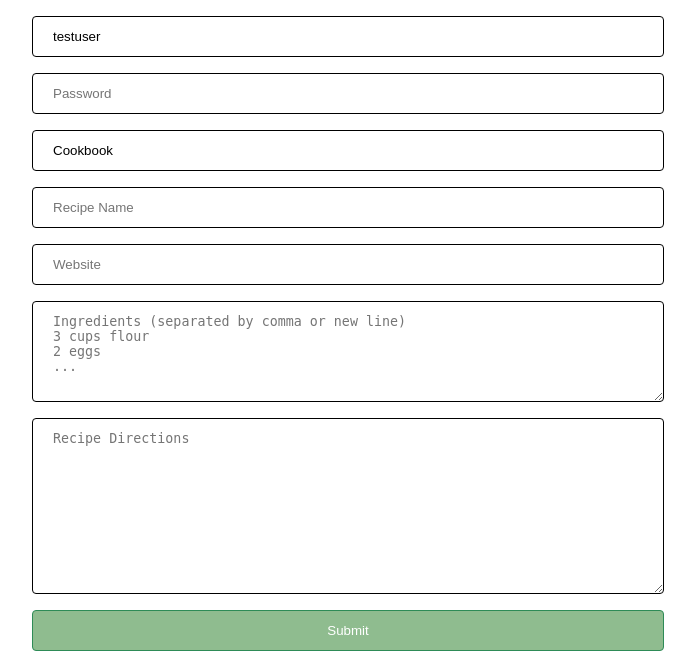
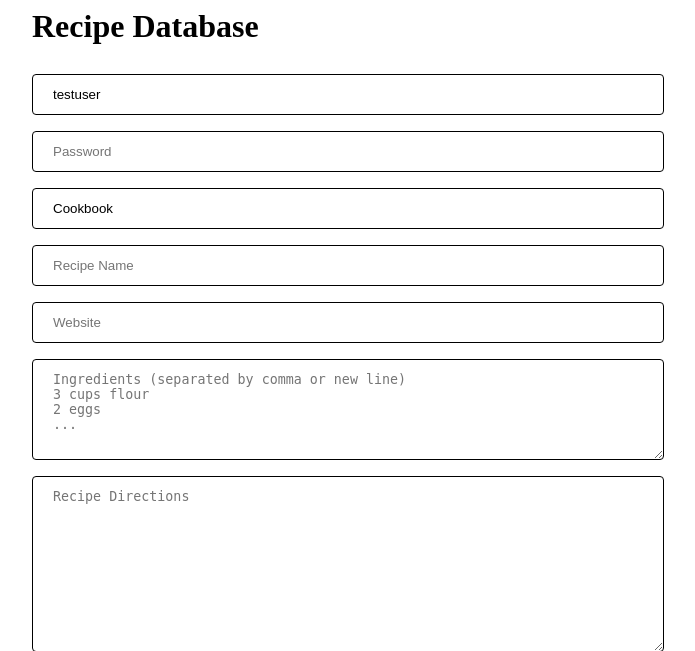
Before and after one commit to alexanderhall/RecipeDatabase, a PHP site: page / in a window 1280 px wide. Shown: the top 651 px of the page, without its empty margins (292-987 px from the left). Run offline with PHP 8.4, Linux system fonts and the light colour scheme.

Commit message:
test from new server

```diff
--- a/index.php
+++ b/index.php
@@ -4,6 +4,7 @@
   </head>
   <body>
     <div class="center">
+    <h1>Recipe Database</h1>
     <form action="checking.php" method="post" id="recipeform">
       <input type="text" name="username" placeholder="Username" value="testuser">
       <input type="password" name="pword" placeholder="Password">
```
